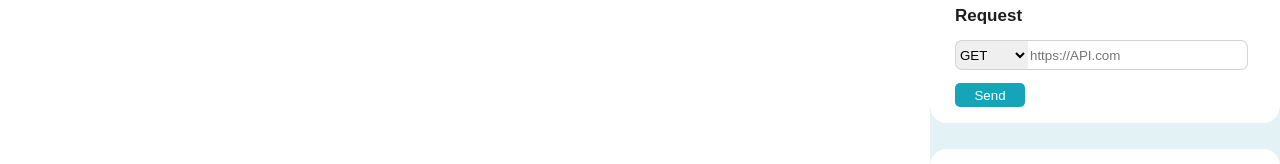
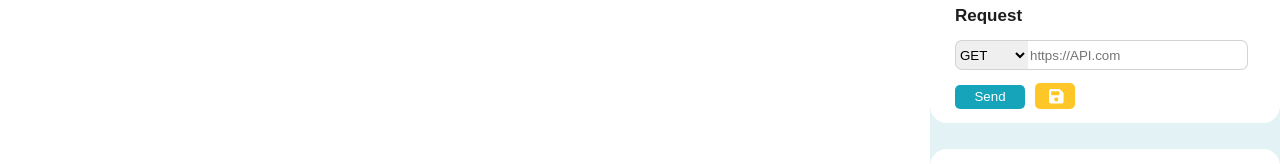
Before and after one commit to johnwage/solo-project, a React app: page / in a window 1280 px wide. Shown: the part 485-649 px from the top of the page. Built offline with nearby package versions, Linux system fonts and the light colour scheme.

Commit message:
Create save button. Create functionality that makes a post request with form request information to the server. Populates database on ElephantSQL. Need to query database, save to reduc store, and display on frontend

```diff
--- a/client/src/components/RequestForm/RequestForm.jsx
+++ b/client/src/components/RequestForm/RequestForm.jsx
@@ -7,7 +7,7 @@ import {
   updateBody,
 } from '../../redux/responseSlice.js';
 import { FontAwesomeIcon } from '@fortawesome/react-fontawesome';
-import { faBell } from '@fortawesome/free-solid-svg-icons';
+import { faBell, faFloppyDisk } from '@fortawesome/free-solid-svg-icons';
 import './RequestForm.css';
 
 const RequestForm = () => {
@@ -55,6 +55,22 @@ const RequestForm = () => {
     dispatch(updateStatusCode(response.status));
     dispatch(updateTime(endTime));
     dispatch(updateBody(body));
+  };
+
+  const handleSave = async (e) => {
+    e.preventDefault();
+
+    const requestDetails = JSON.stringify({
+      method: method,
+      url: inputURL,
+      json_body: '',
+    });
+
+    await fetch('http://localhost:3000/api/request', {
+      method: 'POST',
+      headers: { 'Content-Type': 'application/json' },
+      body: requestDetails,
+    });
   };
 
   // get today's date and time
@@ -124,9 +140,23 @@ const RequestForm = () => {
             />
           </div>
 
-          <button className='SendButton' name='SendButton' type='submit'>
-            Send
-          </button>
+          <div>
+            <button className='SendButton' name='SendButton' type='submit'>
+              Send
+            </button>
+
+            <button
+              className='SaveButton'
+              name='SaveButton'
+              onClick={handleSave}
+            >
+              <FontAwesomeIcon
+                icon={faFloppyDisk}
+                size='lg'
+                style={{ color: '#ffffff' }}
+              />
+            </button>
+          </div>
         </form>
       </div>
 
--- a/client/styles.css
+++ b/client/styles.css
@@ -357,8 +357,16 @@ button {
 }
 
 .requestSection button {
-  margin: 13px 0 0 0;
+  margin: 13px 10px 0 0;
+}
+
+.SendButton {
   width: 70px;
+}
+
+.SaveButton {
+  width: 40px;
+  background-color: #ffc627;
 }
 
 .jsonBody {
```
Also changed, not shown: client/src/redux/databaseSlice.js (added, +26 -0 lines), client/src/redux/requestSlice.js (deleted), 1 other file (tests, documents, lock files or other folders).
